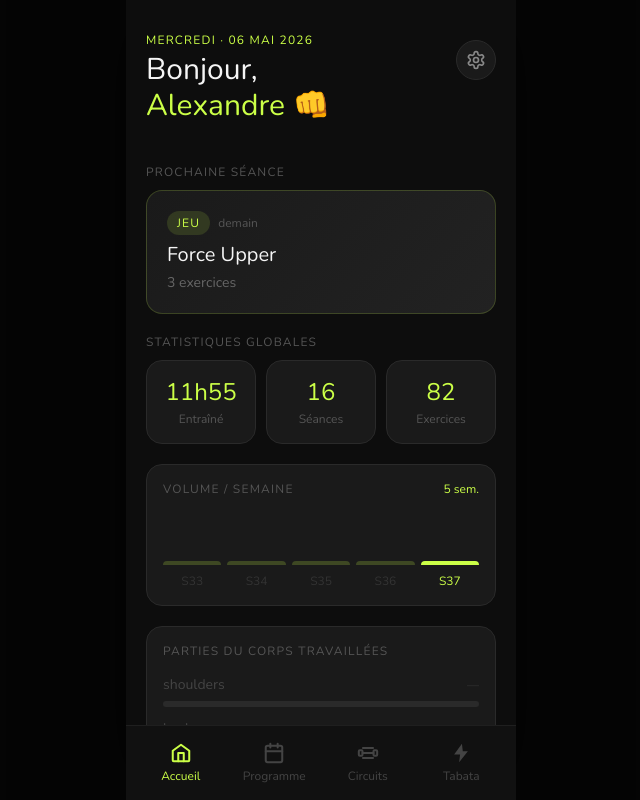
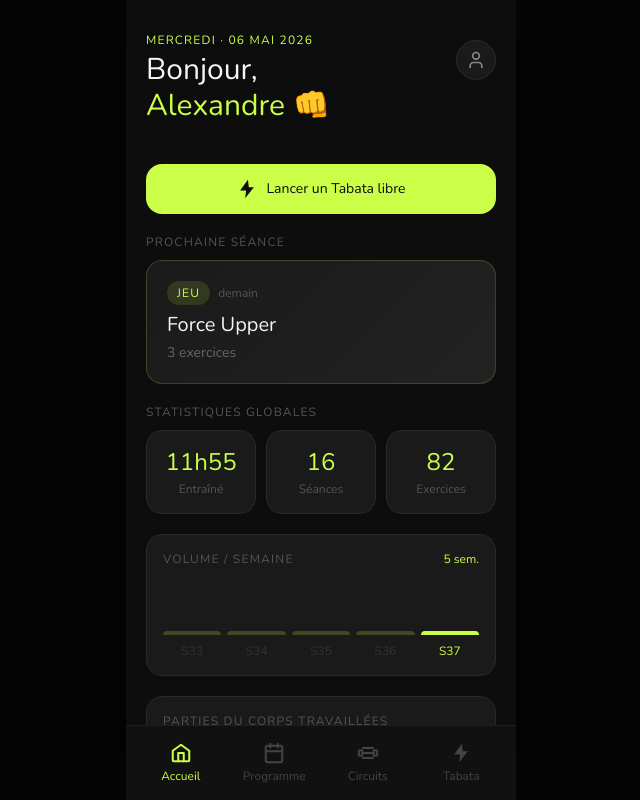
Before and after one commit to sixertoy/training-programs, a React (Vite) app: page / in a window 1280 px wide. Shown: the whole page, without its empty margins (319-959 px from the left). Built offline with nearby package versions, Linux system fonts and the light colour scheme.

Commit message:
feat(home): add free Tabata button and user icon to HomeScreen

```diff
--- a/src/App.tsx
+++ b/src/App.tsx
@@ -4,11 +4,13 @@ import { useEffect, useRef, useState } from 'react';
 
 import {
   IconBack,
+  IconFlash,
   IconGear,
   IconPause,
   IconPlay,
   IconPlus,
   IconRotateCcw,
+  IconUser,
 } from './assets/icons';
 import BottomNav from './BottomNav';
 import freeTabataDefaults from './config/tabata-free.json';
@@ -667,11 +669,13 @@ function Stepper({
 function HomeScreen({
   accent,
   currentWeekDays,
+  onGoToFreeTabata,
   onGoToProfile,
   onGoToTimer,
   onGoToWeekly,
   profile,
 }: {
+  onGoToFreeTabata: () => void;
   onGoToTimer: () => void;
   onGoToWeekly: () => void;
   onGoToProfile: () => void;
@@ -711,7 +715,7 @@ function HomeScreen({
           className="w-10 h-10 rounded-full flex items-center justify-center mt-2 transition-all active:scale-90"
           style={{ backgroundColor: '#1a1a1a', border: '1px solid #2a2a2a', color: '#888' }}
           onClick={onGoToProfile}>
-          <IconGear />
+          <IconUser />
         </button>
       </div>
 
@@ -752,6 +756,15 @@ function HomeScreen({
           </div>
         </div>
       )}
+
+      <button
+        aria-label="Lancer un Tabata libre"
+        className="mx-5 mb-5 rounded-2xl py-3.5 font-900 text-sm flex items-center justify-center gap-2 transition-all active:scale-95"
+        style={{ backgroundColor: accent, color: '#0d0d0d' }}
+        onClick={onGoToFreeTabata}>
+        <IconFlash />
+        Lancer un Tabata libre
+      </button>
 
       {nextSession && (
         <div className="mx-5 mb-5">
@@ -2505,6 +2518,7 @@ export default function App() {
               accent={accent}
               currentWeekDays={currentWeekDays}
               profile={profile}
+              onGoToFreeTabata={openFreeTabata}
               onGoToProfile={() => {
                 navigate(Screen.PROFILE);
               }}
--- a/src/assets/icons/index.tsx
+++ b/src/assets/icons/index.tsx
@@ -12,6 +12,7 @@ import play from './play.svg?raw';
 import plus from './plus.svg?raw';
 import rotateCcw from './rotate-ccw.svg?raw';
 import skip from './skip.svg?raw';
+import user from './user.svg?raw';
 import week from './week.svg?raw';
 
 function SvgIcon({ svg }: { svg: string }) {
@@ -32,4 +33,5 @@ export const IconPlay = () => <SvgIcon svg={play} />;
 export const IconPlus = () => <SvgIcon svg={plus} />;
 export const IconRotateCcw = () => <SvgIcon svg={rotateCcw} />;
 export const IconSkip = () => <SvgIcon svg={skip} />;
+export const IconUser = () => <SvgIcon svg={user} />;
 export const IconWeek = () => <SvgIcon svg={week} />;
```
Also changed, not shown: src/assets/icons/user.svg (added).
